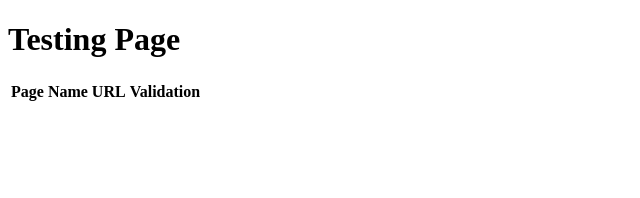
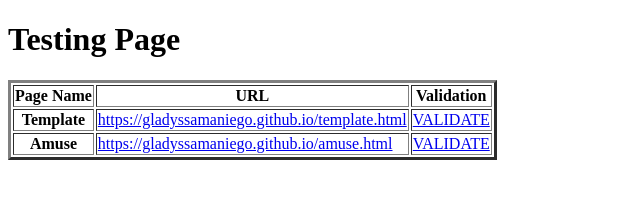
Before and after one commit to gladyssamaniego/gladyssamaniego.github.io, a plain HTML site: page test.html in a window 1280 px wide. Shown: the whole page, without its empty margins (0-640 px from the left). Drawn offline with Linux system fonts and the light colour scheme.

Commit message:
Update test.html

```diff
--- a/test.html
+++ b/test.html
@@ -6,7 +6,7 @@
     </head>
     <body>
         <h1>Testing Page</h1>
-        <table>
+        <table border="3">
             <thead>
                 <tr>
                     <th>Page Name</th>
@@ -15,3 +15,17 @@
                 </tr>
             </thead>
             <tbody>
+                <tr>
+                    <th>Template</th>
+                    <td> <a href="https://gladyssamaniego.github.io/template.html" >https://gladyssamaniego.github.io/template.html</a></td>
+                    <td> <a href="https://validator.w3.org/nu/?doc=https%3A%2F%2Fgladyssamaniego.github.io%2Ftemplate.html">VALIDATE</a></td>
+                </tr>
+                <tr>
+                    <th>Amuse</th>
+                    <td> <a href="amuse.html">https://gladyssamaniego.github.io/amuse.html</a></td>
+                    <td> <a href="https://validator.w3.org/nu/?doc=https%3A%2F%2Fgladyssamaniego.github.io%2Famuse.html">VALIDATE</a></td>
+                </tr>
+            </tbody>
+        </table>
+    </body>
+</html>
```
